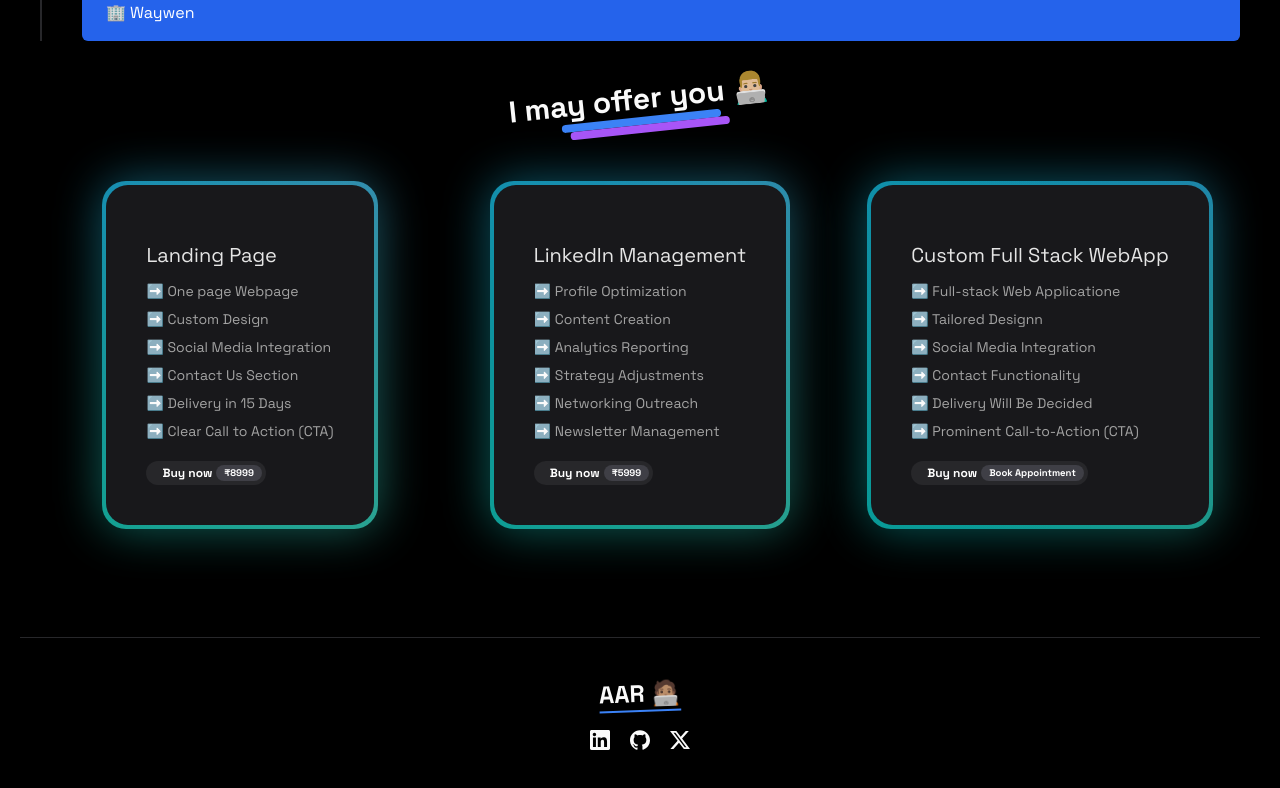
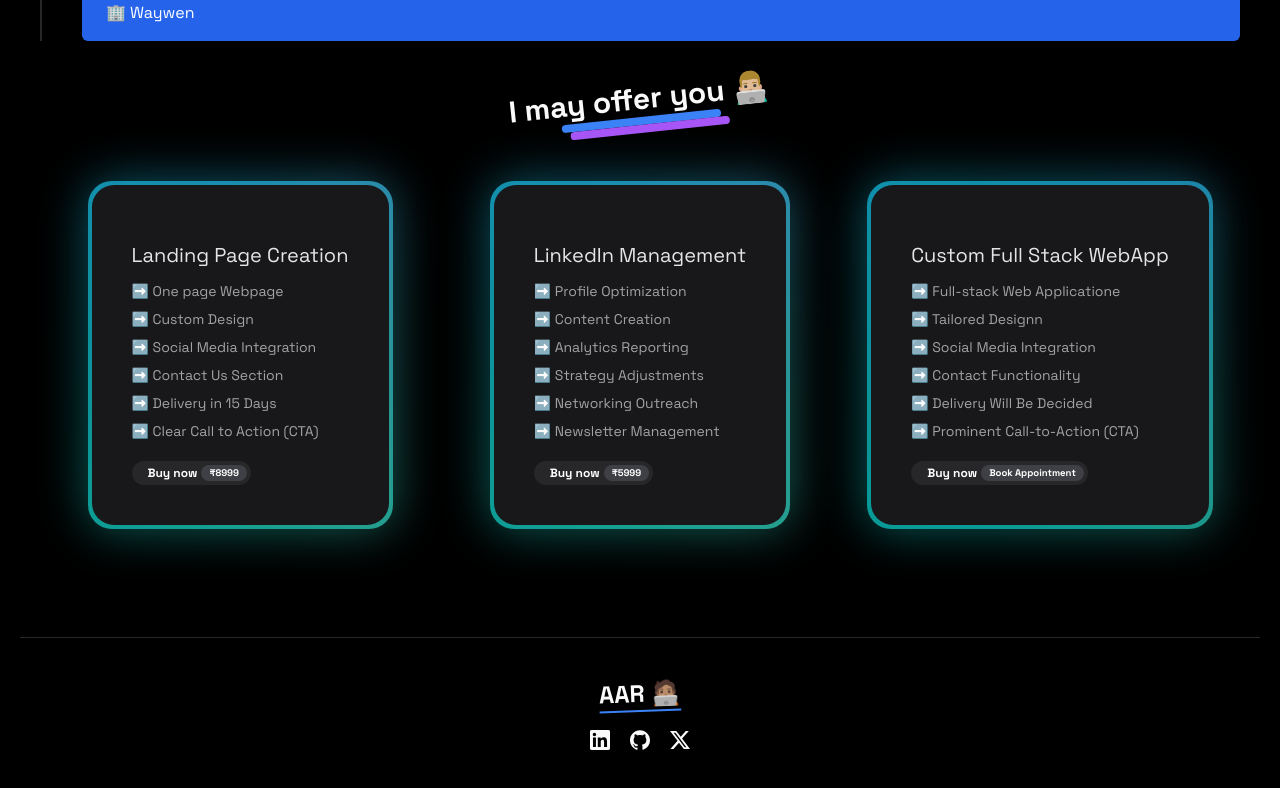
Before and after one commit to aakash-a-dev/Portfolio-Site, a Next.js app in the folder portfolio/: page / in a window 1280 px wide. Shown: the part 2996-3784 px from the top of the page. Built offline with nearby package versions, Linux system fonts and the light colour scheme.

Commit message:
Updated a little content more

```diff
--- a/portfolio/app/(home)/components/Services.tsx
+++ b/portfolio/app/(home)/components/Services.tsx
@@ -15,7 +15,7 @@ export default function Services() {
       <div className='md:w-fit py-8'>
            <BackgroundGradient className="rounded-[22px] max-w-sm p-4 sm:p-10 bg-white dark:bg-zinc-900">
         <p className="text-base sm:text-xl text-black mt-4 mb-2 dark:text-neutral-200">
-          Landing Page
+          Landing Page Creation
         </p>
               <ul className="text-sm text-neutral-600 dark:text-neutral-400 py-1 space-y-2">
                 <li>➡️ One page Webpage</li>
```
